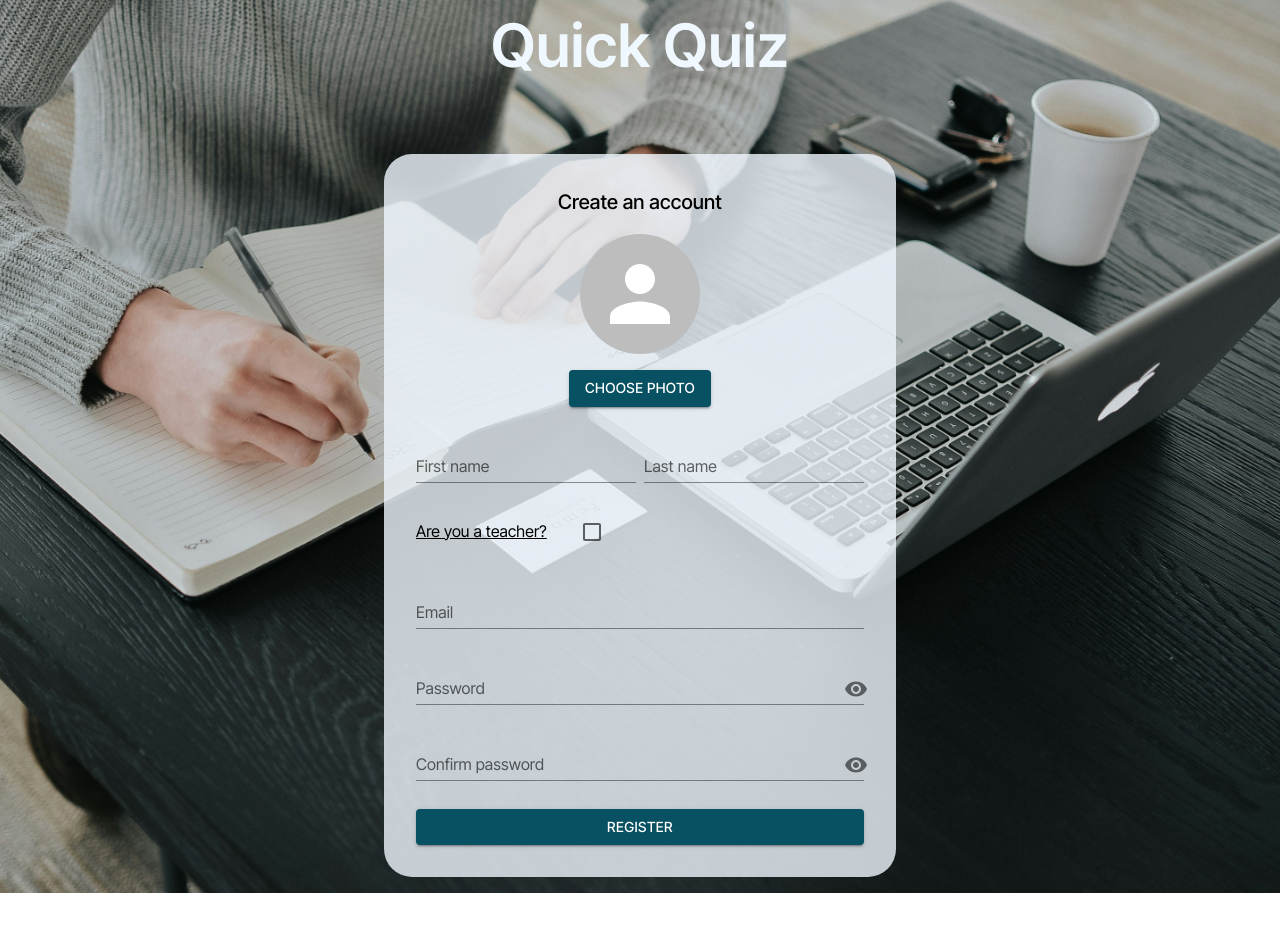
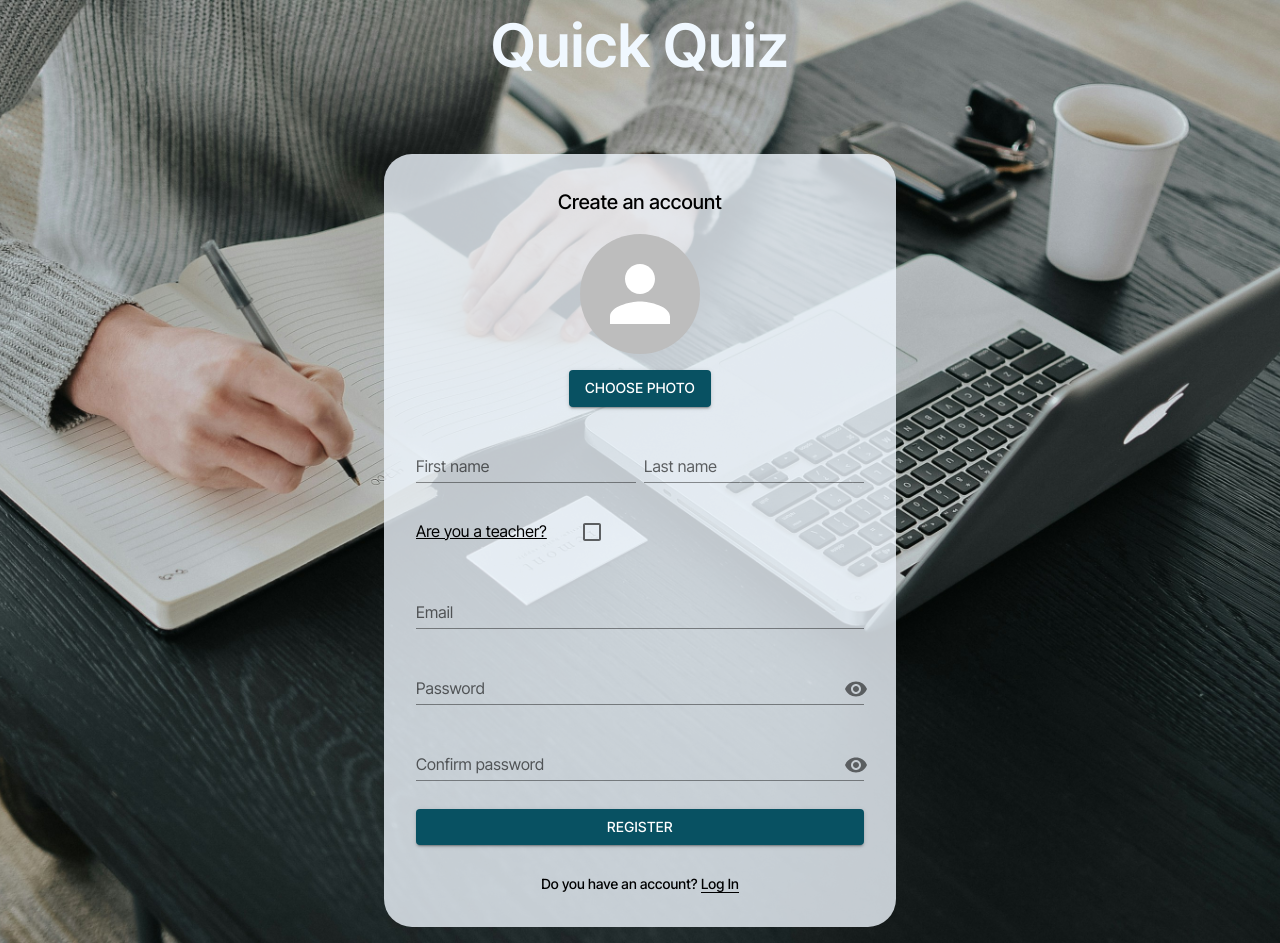
Before and after one commit to ALI-Tarraf/QuickQuiz, a React (Vite) app in the folder frontend/: page /signup in a window 1280 px wide. Before the commit the page ends 893 px from the top, so only its background shows below. Built offline with nearby package versions, Linux system fonts and the light colour scheme.

Commit message:
fix a bug in the create and update test page in the correct answer page and add a rate for test result in student page

```diff
--- a/frontend/src/components/StudentTestResults.jsx
+++ b/frontend/src/components/StudentTestResults.jsx
@@ -30,7 +30,7 @@ const StudentTestResults = () => {
   const isMobile = useMediaQuery(theme.breakpoints.down("sm"));
   const [filter, setFilter] = useState("all");
   const [filteredTest, setFilteredTest] = useState([]);
-
+  const [rate, setRate] = useState(0);
   const handleFilterChange = (event, newFilter) => {
     if (newFilter !== null) {
       setFilter(newFilter);
@@ -48,6 +48,11 @@ const StudentTestResults = () => {
       return true;
     });
     setFilteredTest(newFiltered);
+    const average =
+      (studentResults.reduce((sum, s) => sum + s.score, 0) /
+        studentResults.reduce((sum, s) => sum + s.total_marks, 0)) *
+      100;
+    setRate(Number(average.toFixed(2)));
   }, [filter, studentResults]);
   if (isLoading) return <Loader />;
 
@@ -68,6 +73,13 @@ const StudentTestResults = () => {
       </Typography>
 
       <Box sx={{ p: { xs: 1, sm: 2, md: 4 } }}>
+        <Box
+          sx={{
+            display: "flex",
+            justifyContent: "space-between",
+            alignItems: "center",
+          }}
+        >
           <ToggleButtonGroup
             value={filter}
             exclusive
@@ -78,6 +90,23 @@ const StudentTestResults = () => {
             <ToggleButton value="pass">Passed</ToggleButton>
             <ToggleButton value="fail">Failed</ToggleButton>
           </ToggleButtonGroup>
+          <Box
+            sx={{
+              display: "flex",
+              alignItems: "center",
+              gap: "4px",
+              boxShadow: " 0px 4px 10px rgba(0, 0, 0, 0.2)",
+              padding: { xs: 1, md: 2 },
+              backgroundColor: "white",
+              borderRadius: "30px",
+              height: "fit-content",
+            }}
+          >
+            <Typography sx={{ fontSize: { xs: "18px", md: "23px" } }}>
+              Average Rate: {rate}%
+            </Typography>
+          </Box>
+        </Box>
         <TableContainer component={Paper}>
           <Table size={isMobile ? "small" : "medium"}>
             <TableHead sx={{ borderBottom: "2px solid black" }}>
--- a/frontend/src/components/TestPageModal.jsx
+++ b/frontend/src/components/TestPageModal.jsx
@@ -58,7 +58,6 @@ export default function TestPageModal({ result, id }) {
     dispatch(submitAnswers({ id, result }));
     navigate("/testresults", { replace: true });
     // sessionStorage.clear();
-    console.log(result);
   };
 
   const getModalContent = () => {
--- a/frontend/src/store/slices/tests/testsSlice.js
+++ b/frontend/src/store/slices/tests/testsSlice.js
@@ -271,7 +271,6 @@ const tsetsSlice = createSlice({
         state.error = null;
         state.isLoading = false;
         state.upcomingTests = action.payload.data;
-        console.log(action.payload.data);
       })
       .addCase(getUpcomingTests.rejected, (state, action) => {
         state.isLoading = false;
@@ -297,7 +296,7 @@ const tsetsSlice = createSlice({
         state.operationError = action.payload;
         state.status = true;
         state.message =
-          action.payload.response.data.message || "Deletion not successful";
+          action.payload.response.data.message || "Deletion failed";
       });
     // edit test
     builder
@@ -309,7 +308,7 @@ const tsetsSlice = createSlice({
         state.operationError = null;
         state.operationLoading = false;
         state.status = true;
-        state.message = "The test has been successfully modified";
+        state.message = "The test has been modified successfully ";
       })
       .addCase(editTest.rejected, (state, action) => {
         state.operationLoading = false;
--- a/frontend/src/store/slices/users/usersSlice.js
+++ b/frontend/src/store/slices/users/usersSlice.js
@@ -42,8 +42,6 @@ export const editPassword = createAsyncThunk(
   async (params, thunkAPI) => {
     const { rejectWithValue } = thunkAPI;
     try {
-      console.log(params.id);
-      console.log(params.password);
       const res = await axios.post(`/users/${params.id}/change-password`, {
         password: params.password,
       });
@@ -91,7 +89,6 @@ const usersSlice = createSlice({
         state.error = null;
         state.isLoading = false;
         state.users = action.payload.data.users;
-        console.log(action.payload.data.users);
       })
       .addCase(getUsers.rejected, (state, action) => {
         state.isLoading = false;
--- a/frontend/src/views/AdminDashboard.jsx
+++ b/frontend/src/views/AdminDashboard.jsx
@@ -178,7 +178,7 @@ function AdminDashboard() {
                       fontWeight: "bold",
                     }}
                   >
-                    Delete
+                    Modify & Delete
                   </TableCell>
                 </TableRow>
               </TableHead>
--- a/frontend/src/views/CreateTest.jsx
+++ b/frontend/src/views/CreateTest.jsx
@@ -360,6 +360,10 @@ function CreateTest() {
                               `questions.${index}.options.${i}`,
                               event.target.value
                             );
+                            setFieldValue(
+                              `questions.${index}.correctAnswer`,
+                              ""
+                            );
                           }}
                           value={values.questions[index].options[i]}
                           error={!!errors?.questions?.[index]?.options?.[i]}
--- a/frontend/src/views/SignUp.jsx
+++ b/frontend/src/views/SignUp.jsx
@@ -18,7 +18,7 @@ import {
   Typography,
 } from "@mui/material";
 import { useDispatch, useSelector } from "react-redux";
-import { useNavigate } from "react-router-dom";
+import { NavLink, useNavigate } from "react-router-dom";
 
 const Signup = () => {
   const [showPassword, setShowPassword] = useState(false);
@@ -355,6 +355,26 @@ const Signup = () => {
                       {isLoading ? "Loading..." : "Register"}
                     </Button>
                   </Stack>
+                  <Typography
+                    variant="subtitle2"
+                    sx={{
+                      textAlign: "center",
+                      marginTop: 3.5,
+                    }}
+                  >
+                    <Box component="span">{`Do you have an account? `}</Box>
+                    <NavLink to="/" style={{ textDecoration: "none" }}>
+                      <Box
+                        component="span"
+                        sx={{
+                          color: "black",
+                          borderBottom: "1px solid",
+                        }}
+                      >
+                        Log In
+                      </Box>
+                    </NavLink>
+                  </Typography>
                 </Box>
               </Form>
             </Box>
--- a/frontend/src/views/TestPage.jsx
+++ b/frontend/src/views/TestPage.jsx
@@ -54,7 +54,7 @@ const TestPage = () => {
 
   const [open, setOpen] = useState(false);
   const [answers, setAnswers] = useState({});
-  console.log(questionsData);
+
   // const result = shuffled.map((item, index) => ({
   //   questionId: +item.id,
   //   answerId: +answers[index] || null,
--- a/frontend/src/views/UpdateTest.jsx
+++ b/frontend/src/views/UpdateTest.jsx
@@ -365,6 +365,10 @@ function UpdateTest() {
                               `questions.${index}.options.${i}`,
                               event.target.value
                             );
+                            setFieldValue(
+                              `questions.${index}.correctAnswer`,
+                              ""
+                            );
                           }}
                           value={values.questions[index].options[i]}
                           error={!!errors?.questions?.[index]?.options?.[i]}
```
Also changed, not shown: frontend/src/views/TestResultDetails.jsx (+1 -39 lines). Lines whose indentation alone changed are shown as unchanged.
